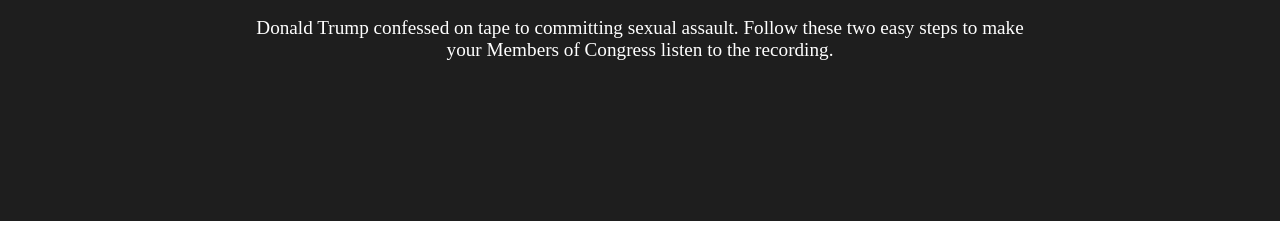
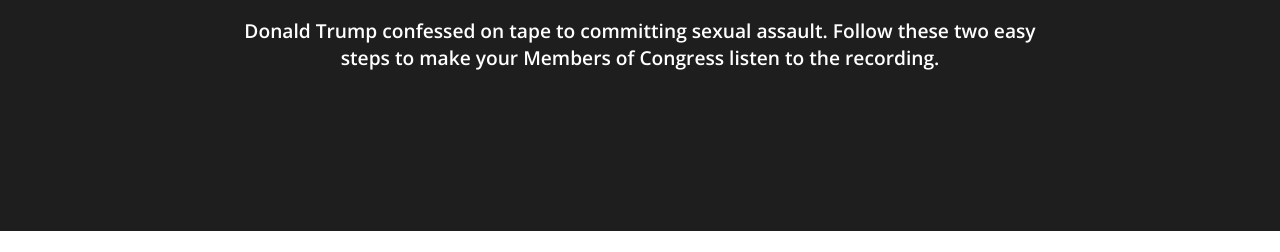
Before and after one commit to DigitalCharlie/robocalls, a plain HTML site: page index.html in a window 1280 px wide. Shown: the part 260-512 px from the top of the page. Drawn offline with nearby package versions, Linux system fonts and the light colour scheme.

Commit message:
Changing to open sans

```diff
--- a/css/baseline.css
+++ b/css/baseline.css
@@ -35,6 +35,7 @@ Neither are in google fonts or typekit --> alts would be very welcome.
     body {
         margin:0;
         text-align: center;
+        font-family:'Open Sans';
     }
 
     p {
@@ -87,6 +88,7 @@ Neither are in google fonts or typekit --> alts would be very welcome.
 
     .topContent {
         padding:3%;
+        font-weight:bold;
     }
 
     .FAQs {
```
